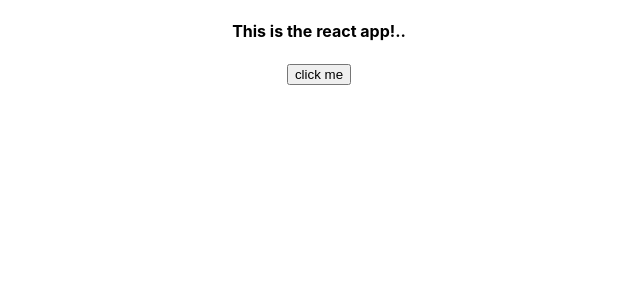
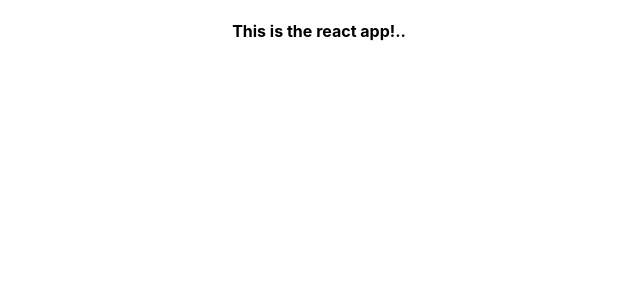
Before and after one commit to nikku1408/demo-react-app, a React (Create React App) app: page / in a window 1280 px wide. Shown: the top 300 px of the page, without its empty margins (321-961 px from the left). Built offline with nearby package versions, Linux system fonts and the light colour scheme.

Commit message:
thursday

```diff
--- a/src/App.js
+++ b/src/App.js
@@ -4,7 +4,6 @@ function App() {
   return (
     <div className="App">
       <h4>This is the react app!..</h4>
-      <button className="xx">click me</button>
     </div>
   );
 }
```
